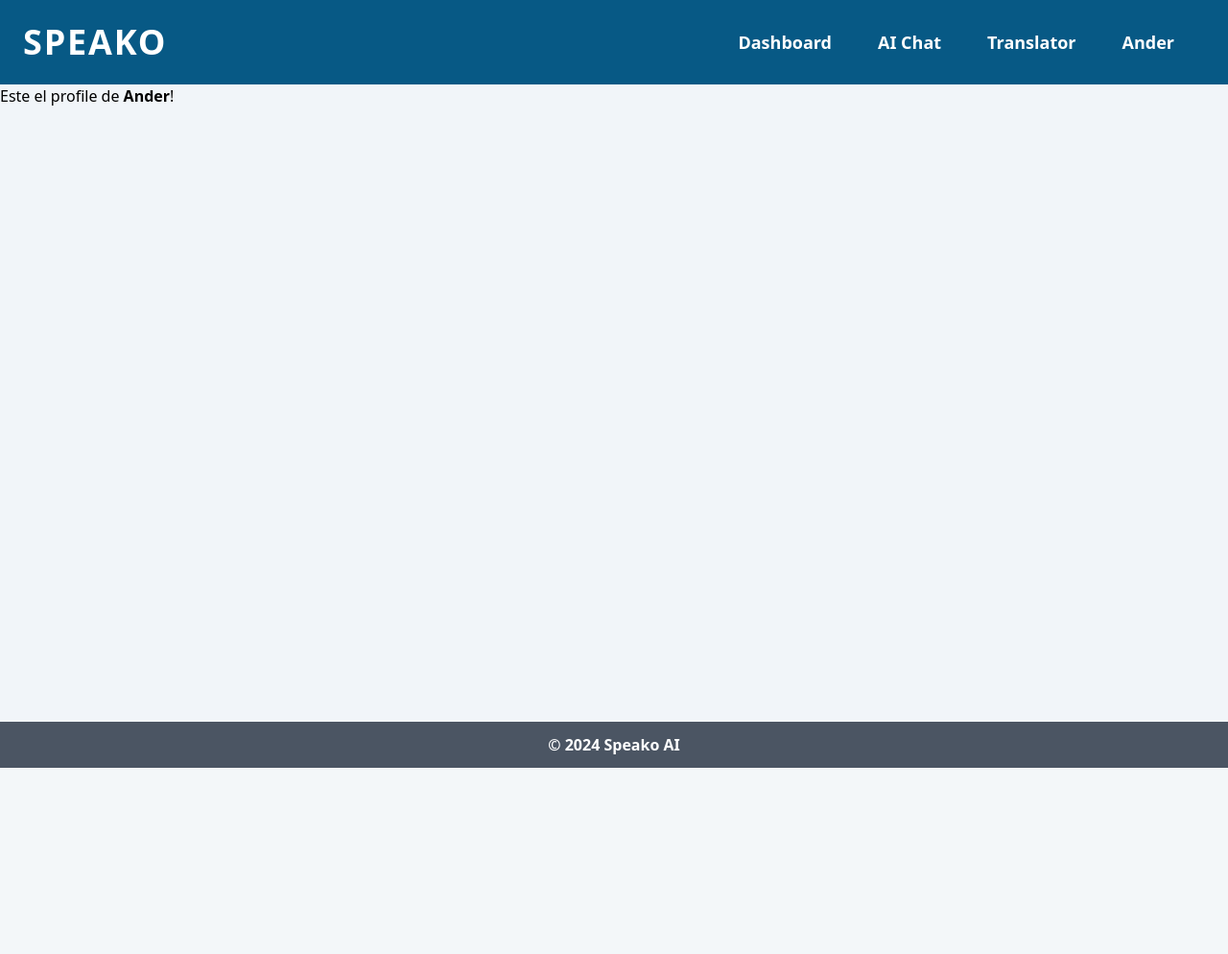
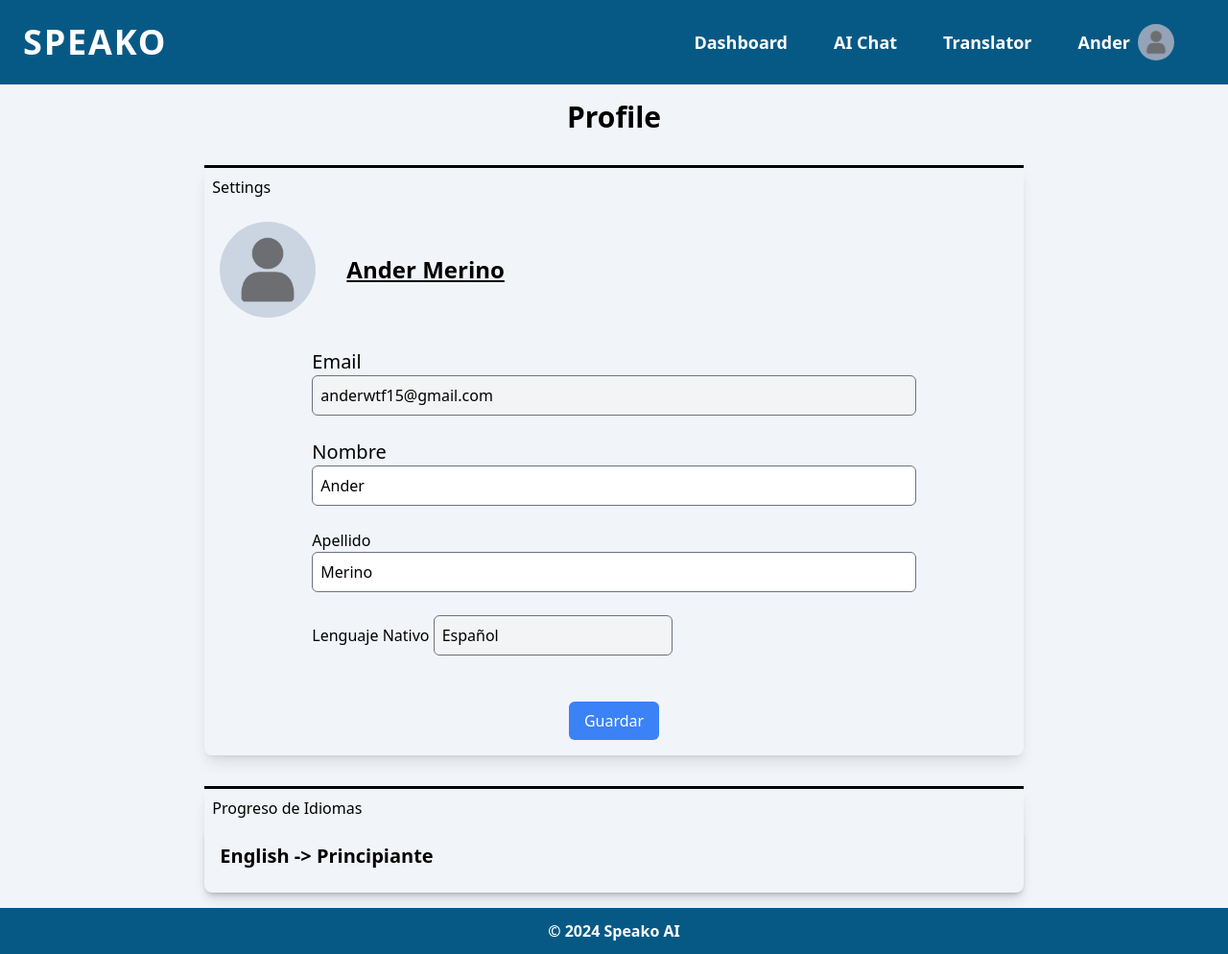
Before and after one commit to anderms1/SpeakoAI, a Django app: page /dashboard/profile/ in a window 1280 px wide. Shown: the whole page at 96% size. Before the commit the page ends 800 px from the top, so only its background shows below. Run offline with Django 5.2, Linux system fonts and the light colour scheme; a user stored in the database is signed in; data comes from the database, SQL or seed files in the repository; both versions use the stored data as it was after the commit; some libraries are stand-ins or nearby versions.

Commit message:
Profile screen done

```diff
--- a/core/templates/core/layout.html
+++ b/core/templates/core/layout.html
@@ -5,6 +5,7 @@
     <meta charset="UTF-8">
     <meta name="viewport" content="width=device-width, initial-scale=1.0">
     <link rel="shortcut icon" href="{% static 'users/image/logo.png' %}">
+    <script src="{% static 'core/js/script.js' %}" defer></script>
     <title>{% block title %}{% endblock %} | Speako</title>
     {% tailwind_css %}
 </head>
@@ -12,11 +13,16 @@
     <header class="bg-sky-800 p-6">
         <nav class="flex justify-between items-center">
             <h1 class="text-white text-4xl font-extrabold tracking-wider "><a href="{% url 'dashboard' %}">SPEAKO</a></h1>
-            <ul class="flex justify-end font-semibold text-white text-lg px-8 ">
+            <ul class="flex justify-end font-semibold text-white text-lg px-8 items-center">
                 <li class="mr-12 hover:text-gray-200"><a href="{% url 'dashboard' %}">Dashboard</a></li>
                 <li class="mr-12 hover:text-gray-200"><a href="{% url 'chat' %}">AI Chat</a></li>
                 <li class="mr-12 hover:text-gray-200"><a href="{% url 'translator' %}">Translator</a></li>
-                <li class="hover:text-gray-200"><a href="{% url 'profile' %}">{{ request.user.first_name }}</a></li>
+                <li class="hover:text-gray-200 flex items-center">
+                    <a href="{% url 'profile' %}">{{ request.user.first_name }}</a>
+                    <div class="bg-slate-400 rounded-full ml-2 p-1">
+                        <img src="{{ request.user.profile_photo.url }}" width="30vh" class=" rounded-full"/>
+                    </div>
+                </li>
             </ul>
         </nav>
     </header>
@@ -27,7 +33,7 @@
         {% endblock %}
     </div>
 
-    <footer class="bg-gray-600 text-center text-white p-3">
+    <footer class="bg-sky-800 text-center text-white p-3">
         <p class="font-bold">&copy; 2024 Speako AI</p>
     </footer>
 </body>
--- a/core/templates/core/profile.html
+++ b/core/templates/core/profile.html
@@ -5,8 +5,68 @@ Profile
 {% endblock %}
 
 {% block content %}
-    <main>
-        <h1>Este el profile de <b>{{ request.user.first_name }}</b>!</h1>
+<main class="flex flex-col justify-center items-center">
+    <h1 class="text-3xl font-bold p-4 justify-start">Profile</h1>
+    <div class="shadow-lg m-4 rounded-lg w-2/3">
+        <div>
+            <hr class="border-black border-b-2">
+            <h3 class="m-2 font-medium">Settings</h3>
+            <div class="flex items-center">
+                <div class="m-4 bg-slate-300 rounded-full">
+                    <img src="{{ request.user.profile_photo.url }}" width="100vh" class="p-2" />
+                </div>
+                <div class="m-4">
+                    <h2 class="text-2xl font-bold underline" id="userName">{{ request.user.first_name }} {{ request.user.last_name }}</h2>
+                </div>
+            </div>
+            <div class="mx-28 my-4">
+                <form method="POST" id="editForm">
+                    {% csrf_token %}
+                    <div class="flex flex-col space-y-6">
+                        <div class="flex flex-col">
+                            <label for="email" class="text-xl font-medium">Email</label>
+                            <input type="email" id="email" name="email" value="{{ request.user.email }}" class="bg-gray-100 rounded-md p-2" disabled/>
+                        </div>
+                        <div class="flex flex-col">
+                            <label for="first_name" class="text-xl font-medium">Nombre</label>
+                            <input type="text" id="first_name" name="first_name" value="{{ request.user.first_name }}" class=" rounded-md p-2" />
+                        </div>
+                        <div class="flex flex-col">
+                            <label for="last_name" class="font-medium">Apellido</label>
+                            <input type="text" id="last_name" name="last_name" value="{{ request.user.last_name }}" class="rounded-md p-2" />
+                        </div>
+                        <div class="flex space-x-16">
+                            <div>
+                                <label for="last_name" class="font-medium">Lenguaje Nativo</label>
+                                <input type="text" id="last_name" name="last_name" value="{{ request.user.get_native_language_display }}" class="bg-gray-100 rounded-md p-2" disabled />
+                            </div>
+                        </div>
+                        <div id="response-message"></div>
+                        <div class="flex justify-center mt-6">
+                            <button type="submit" class="bg-blue-500 text-white rounded-md px-4 py-2 hover:bg-blue-700">
+                                Guardar
+                            </button>
+                        </div>
+                    </div>
+                </form>
+            </div>
+        </div>
+    </div>
+    <div class="shadow-lg m-4 rounded-lg w-2/3">
+        <div>
+            <hr class="border-black border-b-2">
+            <h3 class="m-2 font-medium">Progreso de Idiomas</h3>
+            <div class="flex flex-col space-y-6">
+                <div class="shadow-md p-4 rounded-lg">
+                {% for language in request.user.languages.all %}
+                    <h4 class="text-xl font-semibold mb-2"> {{ language.get_studying_language_display }} -> {{ language.get_language_level_display }}</h4>
+                {% empty %}
+                    <p class="text-gray-500">Aún no estás estudiando ningún idioma.</p>
+                {% endfor %}
+                </div>
+            </div>
+        </div>
+    </div>
+</main>
 
-    </main>
 {% endblock %}
--- a/core/urls.py
+++ b/core/urls.py
@@ -7,4 +7,5 @@ urlpatterns = [
     path('profile/', views.profile_view, name='profile'),
     path('translator/', views.translator_view, name='translator'),
     path('chat/', views.chat_view, name='chat'),
+    path('edit_profile/', views.edit_profile, name='edit_profile'),
 ]
--- a/core/views.py
+++ b/core/views.py
@@ -1,5 +1,7 @@
 from django.shortcuts import render
 from django.contrib.auth.decorators import login_required
+from users.models import CustomUser
+from django.http import JsonResponse
 
 # Create your views here.
 @login_required
@@ -10,6 +12,25 @@ def dashboard_view(request):
 def profile_view(request):
     return render(request, 'core/profile.html')
 
+@login_required
+def edit_profile(request):
+    if request.method == 'POST':
+        user = request.user
+        try:
+            user.first_name = request.POST.get('first_name')
+            user.last_name = request.POST.get('last_name')
+            user.save()
+
+            response_data = {
+                'first_name': user.first_name,
+                'last_name': user.last_name,
+            }
+
+        except CustomUser.DoesNotExist:
+            response_data = {'error': 'Datos del usuario no encontrados'}
+
+        return JsonResponse(response_data)
+
 def translator_view(request):
     return render(request, 'core/translator.html')
 
--- a/theme/static/css/dist/styles.css
+++ b/theme/static/css/dist/styles.css
@@ -855,8 +855,24 @@ select {
   margin: 2.5rem;
 }
 
+.m-3 {
+  margin: 0.75rem;
+}
+
 .m-auto {
   margin: auto;
+}
+
+.m-4 {
+  margin: 1rem;
+}
+
+.m-2 {
+  margin: 0.5rem;
+}
+
+.m-6 {
+  margin: 1.5rem;
 }
 
 .mx-auto {
@@ -864,10 +880,68 @@ select {
   margin-right: auto;
 }
 
+.mx-4 {
+  margin-left: 1rem;
+  margin-right: 1rem;
+}
+
+.mx-7 {
+  margin-left: 1.75rem;
+  margin-right: 1.75rem;
+}
+
+.mx-12 {
+  margin-left: 3rem;
+  margin-right: 3rem;
+}
+
+.mx-1 {
+  margin-left: 0.25rem;
+  margin-right: 0.25rem;
+}
+
+.mx-16 {
+  margin-left: 4rem;
+  margin-right: 4rem;
+}
+
+.mx-20 {
+  margin-left: 5rem;
+  margin-right: 5rem;
+}
+
+.mx-2 {
+  margin-left: 0.5rem;
+  margin-right: 0.5rem;
+}
+
+.mx-28 {
+  margin-left: 7rem;
+  margin-right: 7rem;
+}
+
+.my-8 {
+  margin-top: 2rem;
+  margin-bottom: 2rem;
+}
+
+.my-4 {
+  margin-top: 1rem;
+  margin-bottom: 1rem;
+}
+
 .mb-4 {
   margin-bottom: 1rem;
 }
 
+.ml-2 {
+  margin-left: 0.5rem;
+}
+
+.mr-12 {
+  margin-right: 3rem;
+}
+
 .mt-1 {
   margin-top: 0.25rem;
 }
@@ -884,24 +958,16 @@ select {
   margin-top: 1rem;
 }
 
-.mr-3 {
-  margin-right: 0.75rem;
-}
-
-.mr-4 {
-  margin-right: 1rem;
-}
-
-.mr-6 {
-  margin-right: 1.5rem;
-}
-
-.mr-10 {
-  margin-right: 2.5rem;
-}
-
-.mr-12 {
-  margin-right: 3rem;
+.ml-4 {
+  margin-left: 1rem;
+}
+
+.mt-6 {
+  margin-top: 1.5rem;
+}
+
+.mb-2 {
+  margin-bottom: 0.5rem;
 }
 
 .block {
@@ -965,6 +1035,14 @@ select {
   width: max-content;
 }
 
+.w-2\/4 {
+  width: 50%;
+}
+
+.w-2\/3 {
+  width: 66.666667%;
+}
+
 .max-w-5xl {
   max-width: 64rem;
 }
@@ -1029,6 +1107,10 @@ select {
 
 .items-center {
   align-items: center;
+}
+
+.justify-start {
+  justify-content: flex-start;
 }
 
 .justify-end {
@@ -1061,6 +1143,54 @@ select {
   margin-bottom: calc(1rem * var(--tw-space-y-reverse));
 }
 
+.space-y-6 > :not([hidden]) ~ :not([hidden]) {
+  --tw-space-y-reverse: 0;
+  margin-top: calc(1.5rem * calc(1 - var(--tw-space-y-reverse)));
+  margin-bottom: calc(1.5rem * var(--tw-space-y-reverse));
+}
+
+.space-x-5 > :not([hidden]) ~ :not([hidden]) {
+  --tw-space-x-reverse: 0;
+  margin-right: calc(1.25rem * var(--tw-space-x-reverse));
+  margin-left: calc(1.25rem * calc(1 - var(--tw-space-x-reverse)));
+}
+
+.space-x-9 > :not([hidden]) ~ :not([hidden]) {
+  --tw-space-x-reverse: 0;
+  margin-right: calc(2.25rem * var(--tw-space-x-reverse));
+  margin-left: calc(2.25rem * calc(1 - var(--tw-space-x-reverse)));
+}
+
+.space-x-10 > :not([hidden]) ~ :not([hidden]) {
+  --tw-space-x-reverse: 0;
+  margin-right: calc(2.5rem * var(--tw-space-x-reverse));
+  margin-left: calc(2.5rem * calc(1 - var(--tw-space-x-reverse)));
+}
+
+.space-x-1 > :not([hidden]) ~ :not([hidden]) {
+  --tw-space-x-reverse: 0;
+  margin-right: calc(0.25rem * var(--tw-space-x-reverse));
+  margin-left: calc(0.25rem * calc(1 - var(--tw-space-x-reverse)));
+}
+
+.-space-x-16 > :not([hidden]) ~ :not([hidden]) {
+  --tw-space-x-reverse: 0;
+  margin-right: calc(-4rem * var(--tw-space-x-reverse));
+  margin-left: calc(-4rem * calc(1 - var(--tw-space-x-reverse)));
+}
+
+.-space-x-1 > :not([hidden]) ~ :not([hidden]) {
+  --tw-space-x-reverse: 0;
+  margin-right: calc(-0.25rem * var(--tw-space-x-reverse));
+  margin-left: calc(-0.25rem * calc(1 - var(--tw-space-x-reverse)));
+}
+
+.space-x-16 > :not([hidden]) ~ :not([hidden]) {
+  --tw-space-x-reverse: 0;
+  margin-right: calc(4rem * var(--tw-space-x-reverse));
+  margin-left: calc(4rem * calc(1 - var(--tw-space-x-reverse)));
+}
+
 .overflow-hidden {
   overflow: hidden;
 }
@@ -1079,6 +1209,18 @@ select {
   border-radius: 0.75rem;
 }
 
+.rounded-md {
+  border-radius: 0.375rem;
+}
+
+.rounded-lg {
+  border-radius: 0.5rem;
+}
+
+.rounded-sm {
+  border-radius: 0.125rem;
+}
+
 .border {
   border-width: 1px;
 }
@@ -1089,6 +1231,14 @@ select {
 
 .border-b {
   border-bottom-width: 1px;
+}
+
+.border-t {
+  border-top-width: 1px;
+}
+
+.border-b-2 {
+  border-bottom-width: 2px;
 }
 
 .border-neutral-200\/0 {
@@ -1100,6 +1250,11 @@ select {
   border-color: rgb(255 255 255 / var(--tw-border-opacity));
 }
 
+.border-black {
+  --tw-border-opacity: 1;
+  border-color: rgb(0 0 0 / var(--tw-border-opacity));
+}
+
 .bg-black {
   --tw-bg-opacity: 1;
   background-color: rgb(0 0 0 / var(--tw-bg-opacity));
@@ -1124,6 +1284,11 @@ select {
   background-color: rgb(254 202 202 / var(--tw-bg-opacity));
 }
 
+.bg-sky-800 {
+  --tw-bg-opacity: 1;
+  background-color: rgb(7 89 133 / var(--tw-bg-opacity));
+}
+
 .bg-slate-100 {
   --tw-bg-opacity: 1;
   background-color: rgb(241 245 249 / var(--tw-bg-opacity));
@@ -1153,64 +1313,24 @@ select {
   background-color: rgb(226 232 240 / var(--tw-bg-opacity));
 }
 
-.bg-gray-500 {
+.bg-slate-400 {
   --tw-bg-opacity: 1;
-  background-color: rgb(107 114 128 / var(--tw-bg-opacity));
-}
-
-.bg-gray-600 {
+  background-color: rgb(148 163 184 / var(--tw-bg-opacity));
+}
+
+.bg-slate-300 {
   --tw-bg-opacity: 1;
-  background-color: rgb(75 85 99 / var(--tw-bg-opacity));
-}
-
-.bg-cyan-600 {
+  background-color: rgb(203 213 225 / var(--tw-bg-opacity));
+}
+
+.bg-gray-100 {
   --tw-bg-opacity: 1;
-  background-color: rgb(8 145 178 / var(--tw-bg-opacity));
-}
-
-.bg-amber-400 {
+  background-color: rgb(243 244 246 / var(--tw-bg-opacity));
+}
+
+.bg-blue-500 {
   --tw-bg-opacity: 1;
-  background-color: rgb(251 191 36 / var(--tw-bg-opacity));
-}
-
-.bg-emerald-700 {
-  --tw-bg-opacity: 1;
-  background-color: rgb(4 120 87 / var(--tw-bg-opacity));
-}
-
-.bg-lime-500 {
-  --tw-bg-opacity: 1;
-  background-color: rgb(132 204 22 / var(--tw-bg-opacity));
-}
-
-.bg-violet-400 {
-  --tw-bg-opacity: 1;
-  background-color: rgb(167 139 250 / var(--tw-bg-opacity));
-}
-
-.bg-rose-600 {
-  --tw-bg-opacity: 1;
-  background-color: rgb(225 29 72 / var(--tw-bg-opacity));
-}
-
-.bg-sky-800 {
-  --tw-bg-opacity: 1;
-  background-color: rgb(7 89 133 / var(--tw-bg-opacity));
-}
-
-.bg-sky-700 {
-  --tw-bg-opacity: 1;
-  background-color: rgb(3 105 161 / var(--tw-bg-opacity));
-}
-
-.bg-sky-600 {
-  --tw-bg-opacity: 1;
-  background-color: rgb(2 132 199 / var(--tw-bg-opacity));
-}
-
-.bg-sky-900 {
-  --tw-bg-opacity: 1;
-  background-color: rgb(12 74 110 / var(--tw-bg-opacity));
+  background-color: rgb(59 130 246 / var(--tw-bg-opacity));
 }
 
 .bg-gradient-to-b {
@@ -1243,16 +1363,20 @@ select {
   padding: 1.25rem;
 }
 
+.p-6 {
+  padding: 1.5rem;
+}
+
 .p-8 {
   padding: 2rem;
 }
 
+.p-2 {
+  padding: 0.5rem;
+}
+
 .p-4 {
   padding: 1rem;
-}
-
-.p-6 {
-  padding: 1.5rem;
 }
 
 .px-4 {
@@ -1332,14 +1447,9 @@ select {
   line-height: 1rem;
 }
 
-.text-base {
-  font-size: 1rem;
-  line-height: 1.5rem;
-}
-
-.text-4xl {
-  font-size: 2.25rem;
-  line-height: 2.5rem;
+.text-2xl {
+  font-size: 1.5rem;
+  line-height: 2rem;
 }
 
 .font-bold {
@@ -1352,6 +1462,10 @@ select {
 
 .font-semibold {
   font-weight: 600;
+}
+
+.font-medium {
+  font-weight: 500;
 }
 
 .leading-normal {
@@ -1395,24 +1509,31 @@ select {
   color: rgb(255 255 255 / 0.9);
 }
 
-.text-gray-400 {
+.text-gray-500 {
   --tw-text-opacity: 1;
-  color: rgb(156 163 175 / var(--tw-text-opacity));
-}
-
-.text-gray-300 {
-  --tw-text-opacity: 1;
-  color: rgb(209 213 219 / var(--tw-text-opacity));
-}
-
-.text-gray-200 {
-  --tw-text-opacity: 1;
-  color: rgb(229 231 235 / var(--tw-text-opacity));
-}
-
-.text-gray-100 {
-  --tw-text-opacity: 1;
-  color: rgb(243 244 246 / var(--tw-text-opacity));
+  color: rgb(107 114 128 / var(--tw-text-opacity));
+}
+
+.underline {
+  text-decoration-line: underline;
+}
+
+.shadow-lg {
+  --tw-shadow: 0 10px 15px -3px rgb(0 0 0 / 0.1), 0 4px 6px -4px rgb(0 0 0 / 0.1);
+  --tw-shadow-colored: 0 10px 15px -3px var(--tw-shadow-color), 0 4px 6px -4px var(--tw-shadow-color);
+  box-shadow: var(--tw-ring-offset-shadow, 0 0 #0000), var(--tw-ring-shadow, 0 0 #0000), var(--tw-shadow);
+}
+
+.shadow-xl {
+  --tw-shadow: 0 20px 25px -5px rgb(0 0 0 / 0.1), 0 8px 10px -6px rgb(0 0 0 / 0.1);
+  --tw-shadow-colored: 0 20px 25px -5px var(--tw-shadow-color), 0 8px 10px -6px var(--tw-shadow-color);
+  box-shadow: var(--tw-ring-offset-shadow, 0 0 #0000), var(--tw-ring-shadow, 0 0 #0000), var(--tw-shadow);
+}
+
+.shadow-md {
+  --tw-shadow: 0 4px 6px -1px rgb(0 0 0 / 0.1), 0 2px 4px -2px rgb(0 0 0 / 0.1);
+  --tw-shadow-colored: 0 4px 6px -1px var(--tw-shadow-color), 0 2px 4px -2px var(--tw-shadow-color);
+  box-shadow: var(--tw-ring-offset-shadow, 0 0 #0000), var(--tw-ring-shadow, 0 0 #0000), var(--tw-shadow);
 }
 
 .blur-lg {
```
Also changed, not shown: other parts of theme/static/css/dist/styles.css (+27 -40 lines), core/static/core/js/script.js (added, +45 -0 lines), db.sqlite3.
